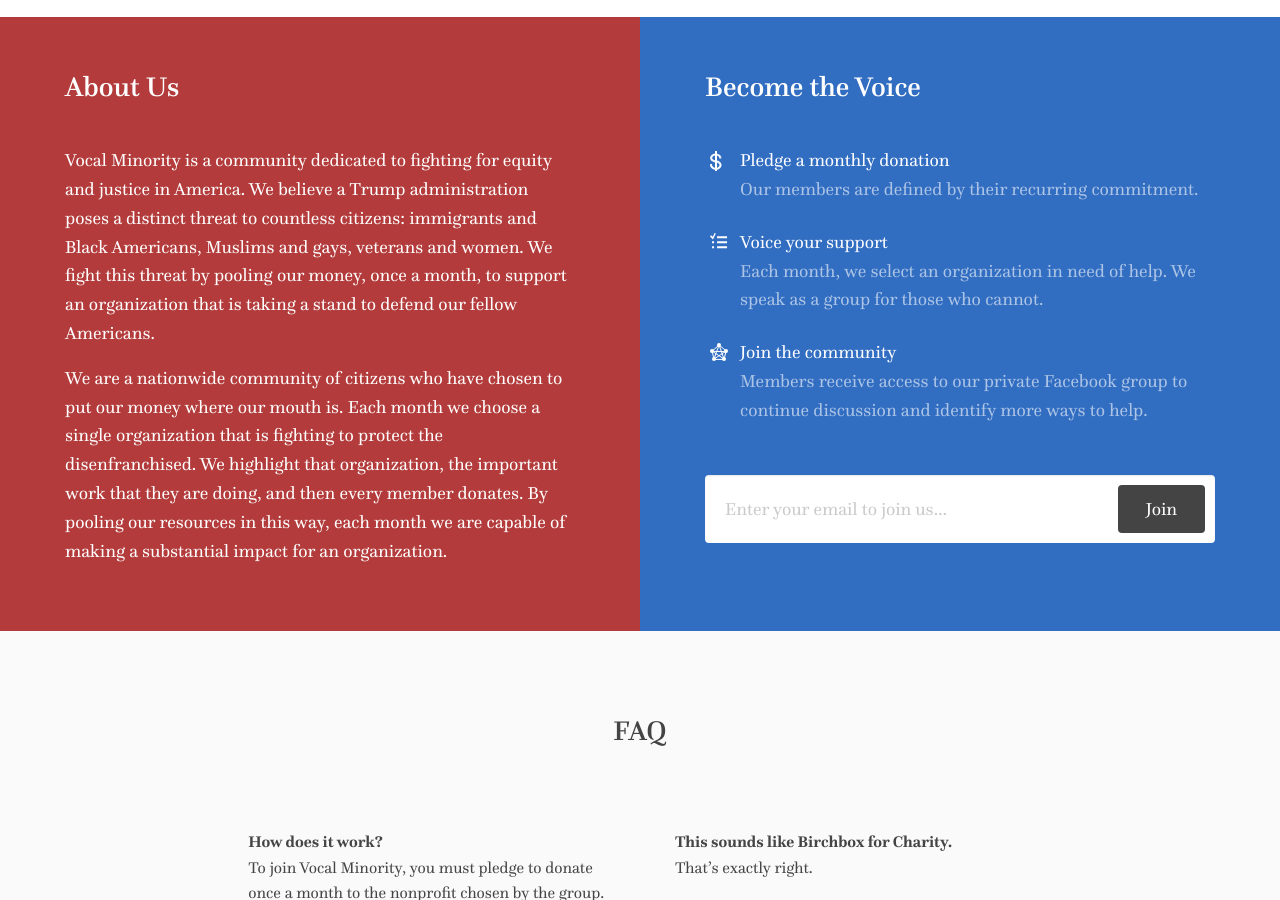
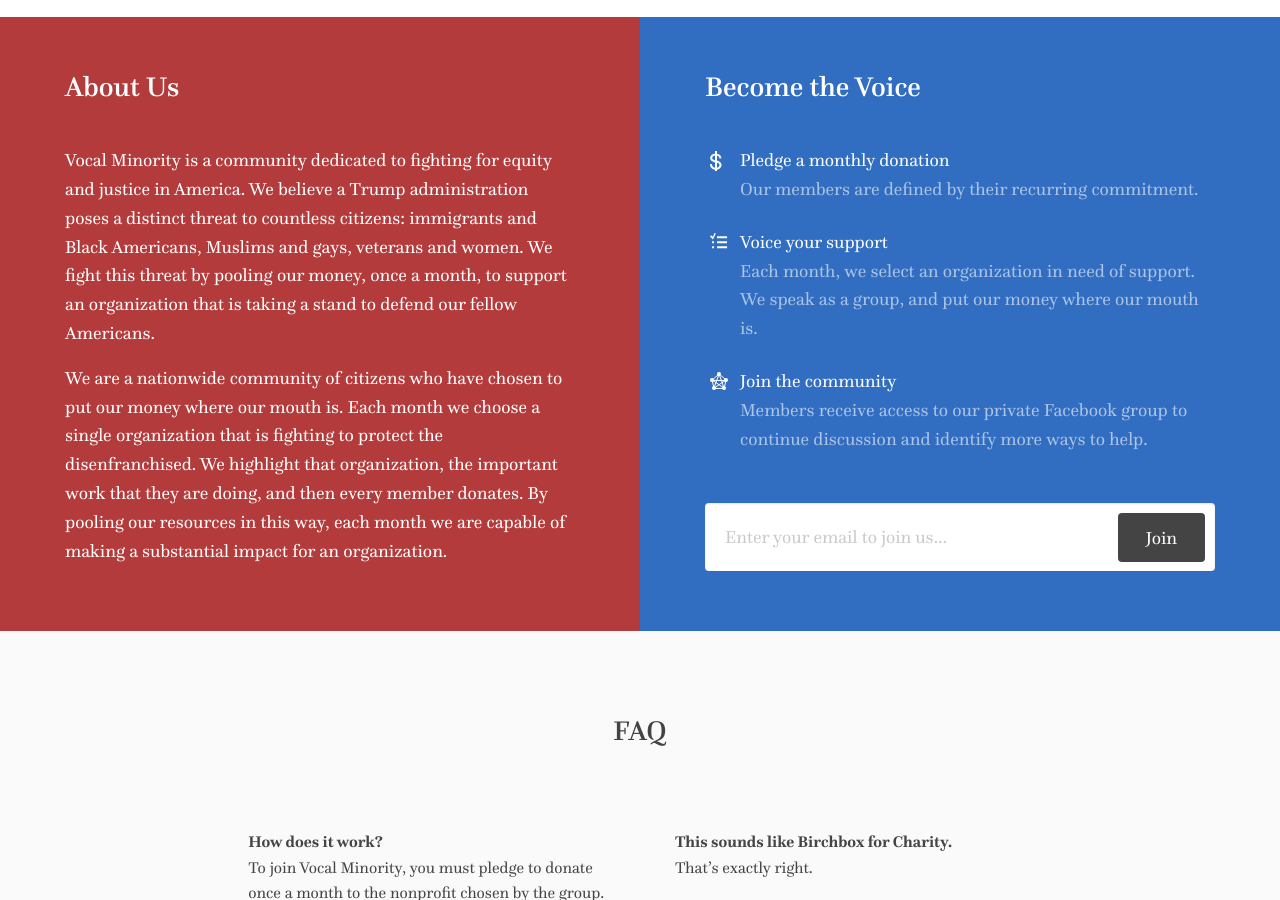
Before and after one commit to VocalMinority/vocalminority.us, a Jekyll site: the page built from index.html, in a window 1280 px wide and 900 px high, scrolled down 910 px. Built offline with Jekyll 4.4.1, drawn with Linux system fonts in a browser that asks for light colours; nearby versions of some CDN libraries; comment, search, counter and statistics services are not loaded.

Commit message:
Update "Voice" section

```diff
--- a/index.html
+++ b/index.html
@@ -48,7 +48,7 @@
         </li>
         <li class="ctas-list-voice">
           Voice your support<br/>
-          <span class="pledge-description">Each month, we select an organization in need of help. We speak as a group for those who cannot.</span>
+          <span class="pledge-description">Each month, we select an organization in need of support. We speak as a group, and put our money where our mouth is.</span>
         </li>
         <li class="ctas-list-join">
           Join the community<br/>
```
